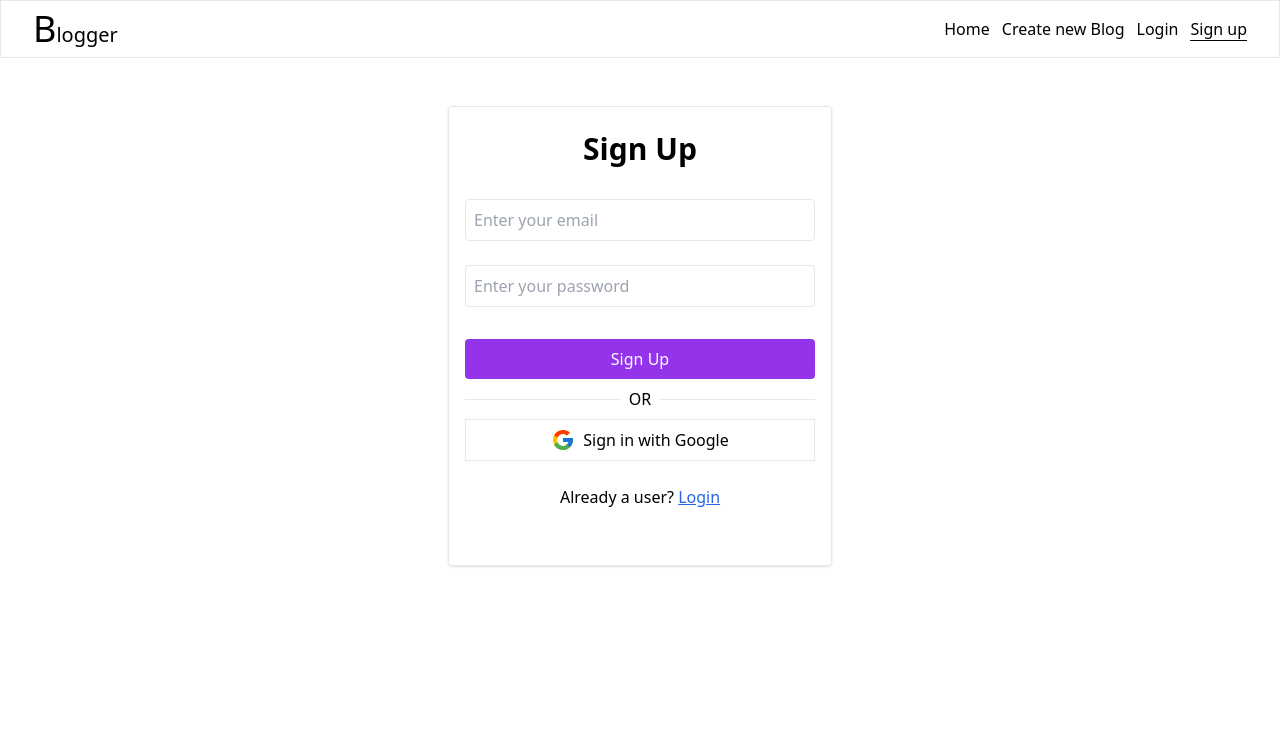
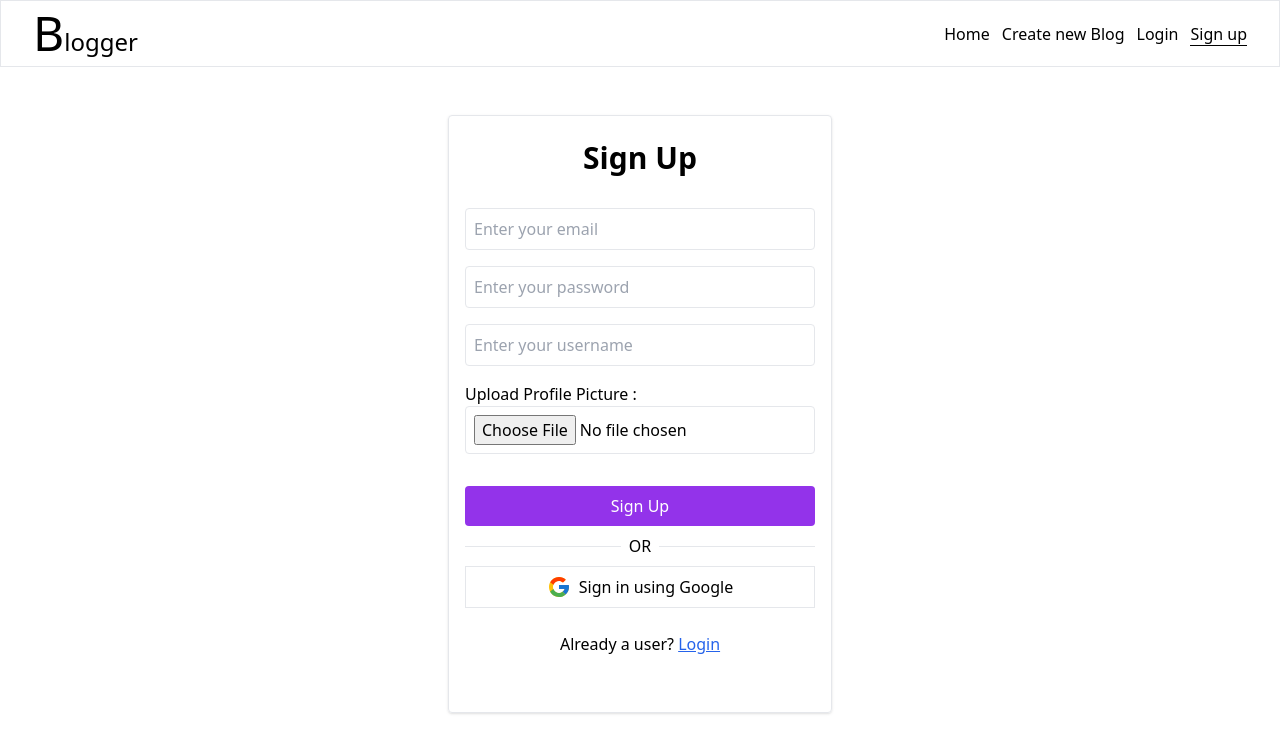
Before and after one commit to Tanmay070501/Blogger, a React (Create React App) app: page /signup in a window 1280 px wide. Shown: the top 752 px of the page. Built offline with nearby package versions, Linux system fonts and the light colour scheme; no server answers.

Commit message:
added email verification check and conditional rendering depending on email verification

```diff
--- a/src/App.js
+++ b/src/App.js
@@ -32,7 +32,13 @@ function App() {
                         />
                         <Route
                             path="/create"
-                            element={user ? <Create /> : <CreateNotLogin />}
+                            element={
+                                user && user.emailIsVerified ? (
+                                    <Create />
+                                ) : (
+                                    <CreateNotLogin user={user} />
+                                )
+                            }
                         />
                     </Routes>
                 </Fragment>
--- a/src/Components/Navbar.jsx
+++ b/src/Components/Navbar.jsx
@@ -9,7 +9,10 @@ function Navbar({ user }) {
 
     return (
         <nav className="border px-8 py-2 flex items-center">
-            <Link className="text-xl font-medium first-letter:text-4xl" to="/">
+            <Link
+                className="text-xl font-medium first-letter:text-4xl md:text-2xl md:first-letter:text-5xl"
+                to="/"
+            >
                 Blogger
             </Link>
             <div className="ml-auto flex gap-3 items-center">
--- a/src/hooks/useLogin.js
+++ b/src/hooks/useLogin.js
@@ -1,4 +1,8 @@
-import { signInWithEmailAndPassword } from "firebase/auth";
+import {
+    GoogleAuthProvider,
+    signInWithEmailAndPassword,
+    signInWithPopup,
+} from "firebase/auth";
 import { auth } from "../firebase/config";
 
 function useLogin() {
@@ -9,7 +13,15 @@ function useLogin() {
             console.log(error.message);
         }
     }
-    return { login };
+
+    async function registerWithGoogle() {
+        try {
+            const provider = new GoogleAuthProvider();
+            const res = await signInWithPopup(auth, provider);
+            console.log(res);
+        } catch (error) {}
+    }
+    return { login, registerWithGoogle };
 }
 
 export default useLogin;
--- a/src/pages/CreateNotLogin.jsx
+++ b/src/pages/CreateNotLogin.jsx
@@ -1,8 +1,44 @@
-import React from "react";
+import { sendEmailVerification } from "firebase/auth";
+import React, { useState } from "react";
 import { Link } from "react-router-dom";
-function CreateNotLogin() {
+import { auth } from "../firebase/config";
+function CreateNotLogin({ user }) {
+    const [disable, setDisable] = useState(false);
+    const [error, setError] = useState("");
+    const clickHandler = () => {
+        setError("");
+        sendEmailVerification(auth.currentUser)
+            .then(() => {
+                setDisable(true);
+            })
+            .catch((err) => {
+                setError(err.message);
+                setDisable(false);
+            });
+    };
     return (
-        <div className="absolute top-1/2 left-1/2 -translate-x-1/2 -translate-y-1/2">
+        <div className="my-24 text-center">
+            {user && !user.emailIsVerified && (
+                <div className="flex flex-col justify-center gap-4 text-center">
+                    <p className="text-2xl">
+                        You need to verify your email first
+                    </p>
+                    <button
+                        onClick={clickHandler}
+                        className="bg-purple-600 p-2 text-white self-center disabled:bg-purple-400 max-w-[200px] w-full"
+                        disabled={disable}
+                    >
+                        {disable ? "Sent" : "Send email verificaiton"}
+                    </button>
+                    <p>Refresh the page after verification</p>
+                    {error && (
+                        <p className="bg-red-200 text-red-600 p-2 self-center">
+                            {error}
+                        </p>
+                    )}
+                </div>
+            )}
+            {!user && (
                 <p className="text-2xl">
                     You need to{" "}
                     <Link className="text-blue-600 underline" to="/login">
@@ -10,6 +46,7 @@ function CreateNotLogin() {
                     </Link>{" "}
                     in order to Create a new blog
                 </p>
+            )}
         </div>
     );
 }
--- a/src/pages/Login.jsx
+++ b/src/pages/Login.jsx
@@ -1,15 +1,18 @@
 import React, { useRef } from "react";
 import { Link } from "react-router-dom";
 import useLogin from "../hooks/useLogin";
+import { FcGoogle } from "react-icons/fc";
 function Login() {
     const emailRef = useRef();
     const passRef = useRef();
-    const { login } = useLogin();
+    const { login, registerWithGoogle } = useLogin();
     function formSubmitHandler(e) {
         e.preventDefault();
         login(emailRef.current.value, passRef.current.value);
     }
-
+    function googleSignupHandler() {
+        registerWithGoogle();
+    }
     return (
         <div>
             <form
@@ -39,6 +42,19 @@ function Login() {
                 >
                     Log in
                 </button>
+                <div className="flex items-center gap-2 -my-6">
+                    <span className="border-b flex-grow"></span>
+                    OR
+                    <span className="border-b flex-grow"></span>
+                </div>
+                <button
+                    type="button"
+                    onClick={googleSignupHandler}
+                    className="flex items-center justify-center gap-2 border p-2"
+                >
+                    <FcGoogle className="w-6 h-6" />
+                    <span>Sign in using Google</span>
+                </button>
                 <p className="text-center -my-2">
                     New user?{" "}
                     <Link className="underline text-blue-600" to="/signup">
--- a/src/pages/Signup.jsx
+++ b/src/pages/Signup.jsx
@@ -21,7 +21,7 @@ function Signup() {
                 className=" my-12 flex flex-col mx-auto max-w-sm gap-8 px-4 pt-6 pb-16 sm:border sm:rounded sm:shadow"
             >
                 <h1 className="text-3xl font-bold text-center">Sign Up</h1>
-                <div className="flex flex-col gap-6">
+                <div className="flex flex-col gap-4">
                     <input
                         className="border p-2 rounded"
                         type="text"
@@ -36,6 +36,20 @@ function Signup() {
                         required
                         ref={passRef}
                     />
+                    <input
+                        className="border p-2 rounded"
+                        type="text"
+                        placeholder="Enter your username"
+                        required
+                    />
+                    <label className="flex flex-col">
+                        <span>Upload Profile Picture :</span>
+                        <input
+                            className="border p-2 rounded"
+                            type="file"
+                            accept="image/*"
+                        />
+                    </label>
                 </div>
                 <button
                     type="submit"
@@ -54,7 +68,7 @@ function Signup() {
                     className="flex items-center justify-center gap-2 border p-2"
                 >
                     <FcGoogle className="w-6 h-6" />
-                    <span>Sign in with Google</span>
+                    <span>Sign in using Google</span>
                 </button>
                 <p className="text-center -my-2">
                     Already a user?{" "}
```
Lines whose indentation alone changed are shown as unchanged.
